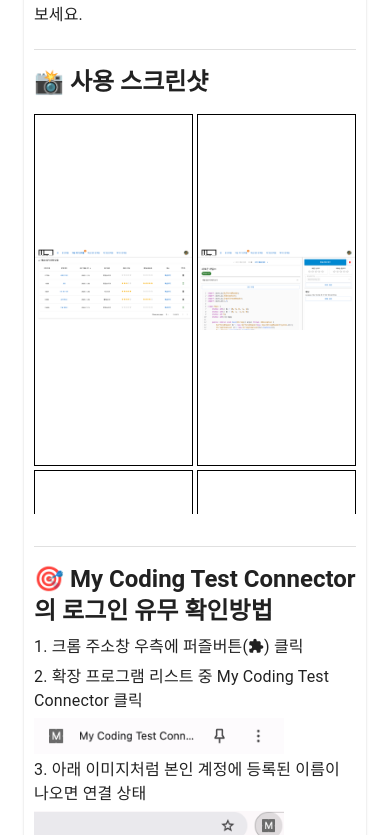
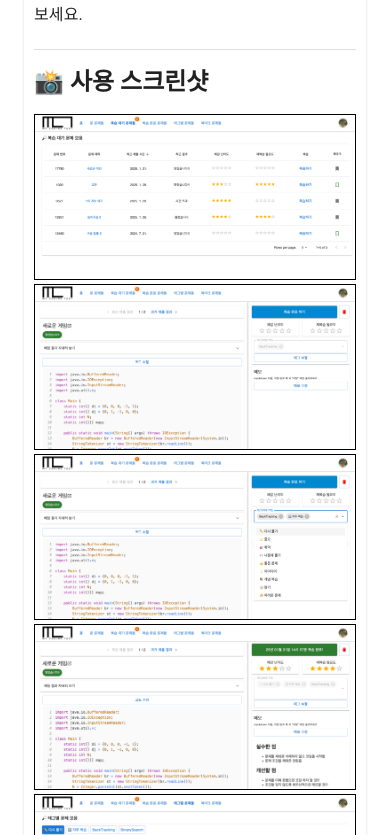
Before and after one commit to zzoe2346/MyCodingTest_FE, a React (Vite) app: page / in a window 390 px wide. Shown: the part 1189-2024 px from the top of the page. Built offline with nearby package versions, Linux system fonts and the light colour scheme; no server answers; a web font is replaced by a local one.

Commit message:
fix: mct그림 모바일 대응

```diff
--- a/src/components/MCTShowImageList.tsx
+++ b/src/components/MCTShowImageList.tsx
@@ -1,6 +1,8 @@
-import { ImageList, ImageListItem } from "@mui/material";
+import {ImageList, ImageListItem, useMediaQuery} from "@mui/material";
 
 const MCTShowImageList = () => {
+    const isMobile = useMediaQuery('(max-width:1200px)');
+
     const imageData = [
         {
             img: "mctshow/1.png", // 이미지 URL
@@ -27,16 +29,26 @@
             title: "Image 6",
         },
     ];
+
     return (
-        <ImageList sx={{ width: "100%", maxHeight: "400px", overflowY: "scroll" }} cols={2} rowHeight={350}>
+        <ImageList
+            sx={{width: "100%", maxHeight: isMobile ? "auto" : "400px", overflowY: "scroll"}}
+            cols={isMobile ? 1 : 2} // 모바일에서는 1열, 아니면 2열
+            rowHeight={isMobile ? "auto" : 350} // 모바일에서는 자동, 아니면 350px
+        >
             {imageData.map((item) => (
-                <ImageListItem key={item.img} sx={{ border: "1px solid black" }}>
+                <ImageListItem key={item.img} sx={{border: "0.5px solid black"}}>
                     <img
                         src={`${item.img}?w=248&fit=crop&auto=format`}
                         srcSet={`${item.img}?w=248&fit=crop&auto=format&dpr=2 2x`}
                         alt={item.title}
                         loading="lazy"
-                        style={{ width: "100%", height: "100%", objectFit: "contain" }}
+                        style={{
+                            width: "100%",
+                            height: isMobile ? "auto" : "100%",
+                            objectFit: "contain",
+                            aspectRatio: isMobile ? "auto" : "auto" // 모바일에서 이미지 비율을 1:1로 조정
+                        }}
                     />
                 </ImageListItem>
             ))}
```
